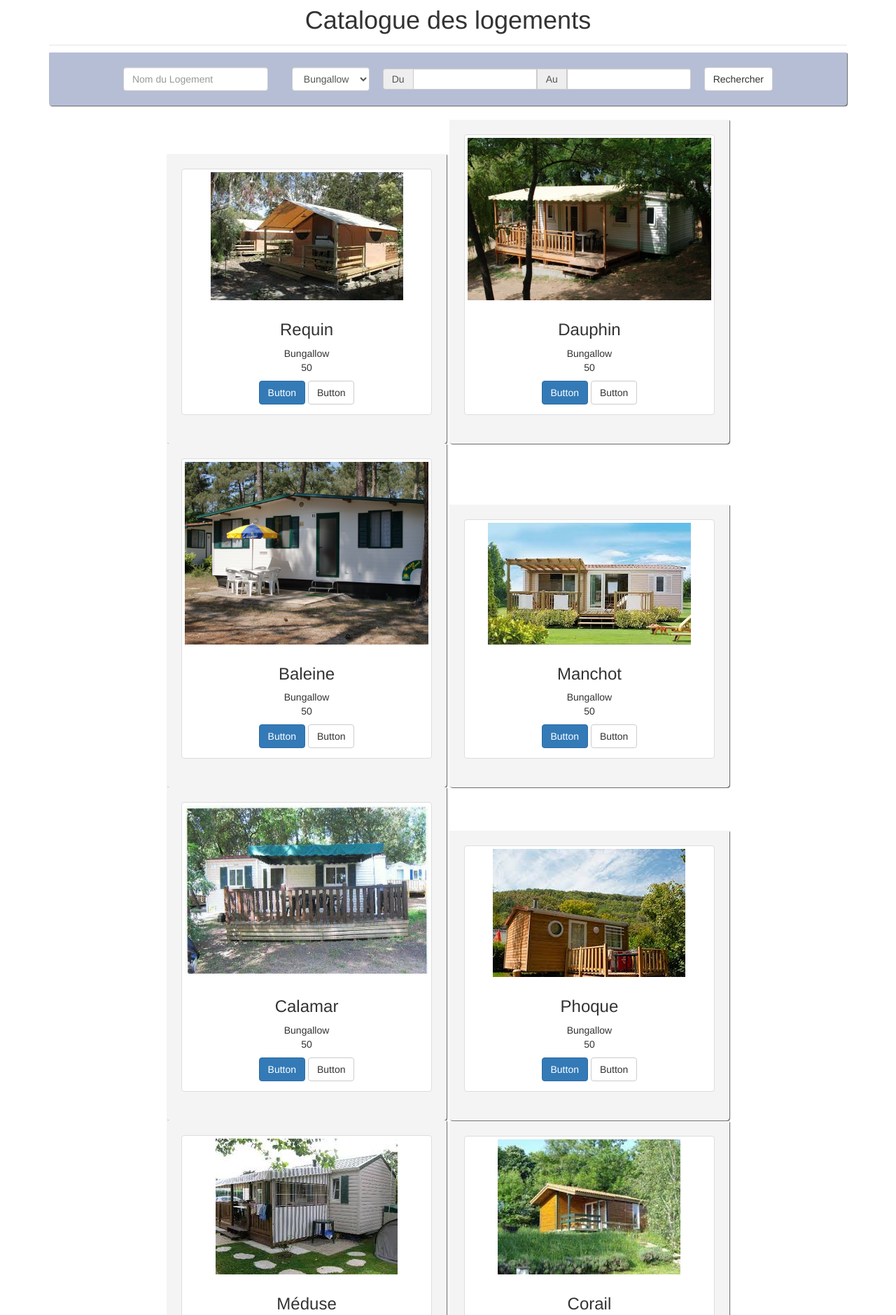
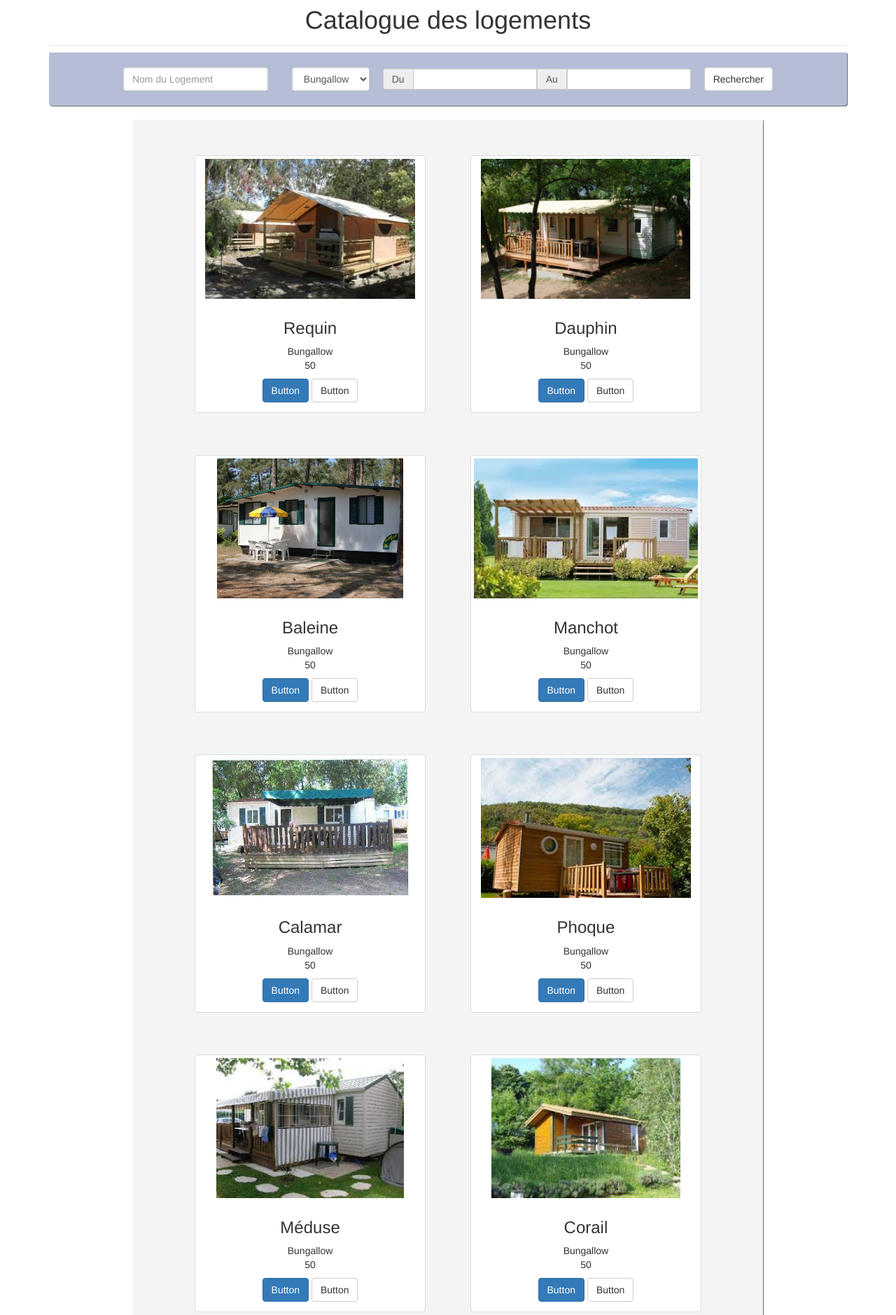
Before and after one commit to RomainQuinaud/WEB, a PHP site: page /catalogue.php in a window 1280 px wide. Shown: the part 51-1930 px from the top of the page at 70% size. Run offline with PHP 8.4, Linux system fonts and the light colour scheme; a user stored in the database is signed in; data comes from the database, SQL or seed files in the repository; both versions use the stored data as it was after the commit; some libraries are stand-ins or nearby versions.

Commit message:
Catalogue

```diff
--- a/css/starter-template.css
+++ b/css/starter-template.css
@@ -28,11 +28,10 @@ form .center-block
 }
 
 div .center-block {
-
-    display: inline-block;
-    width: 400px;
+    width: 900px;
     border: 1px solid #F5F4F4;
     padding: 20px;
+
     background-color: #F5F4F4;
     border-radius: 1px 1px 4px 4px;
     -moz-box-shadow: 1px 1px 1px 0px #656565;
@@ -40,6 +39,19 @@ div .center-block {
     -o-box-shadow: 1px 1px 1px 0px #656565;
     box-shadow: 1px 1px 1px 0px #656565;
     filter: progid:DXImageTransform.Microsoft.Shadow(color=#656565, Direction=134, Strength=5);
+}
+
+.imgCatalogue {
+    max-height: 200px;
+    min-height: 200px;
+    height: 200px;
+    width: auto;
+}
+
+.thumbnail {
+    width: 330px;
+    display: inline-block;
+    margin: 30px;
 }
 
 .form-group a
--- a/src/catalogue.php
+++ b/src/catalogue.php
@@ -105,11 +105,15 @@ $categorie->execute();
 
                 <?php
                 } else {
+                    ?>
+
+                    <div class="center-block">
+                        <?php
                     while ($toto = $catalogueStatements->fetch()) { ?>
 
-                        <div class="center-block">
+
                             <div class="thumbnail">
-                                <img class="img-responsive" src=" <?php echo $toto[3] ?> "
+                                <img class="imgCatalogue" src=" <?php echo $toto[3] ?> "
                                      alt="Photographie du logement <?php echo $toto[0] ?>">
 
                                 <div class="caption">
@@ -125,9 +129,12 @@ $categorie->execute();
                                                                                                    role="button">Button</a>
                                 </p>
                             </div>
-                        </div>
+
 
                     <?php }
+                        ?>
+                    </div>
+                <?php
                 } ?>
 
             </div>
```
Also changed, not shown: camping.sql (+4 -4 lines).
